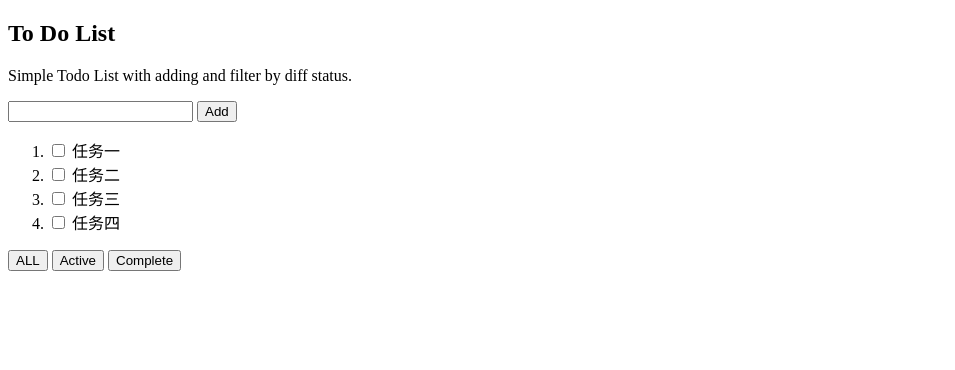
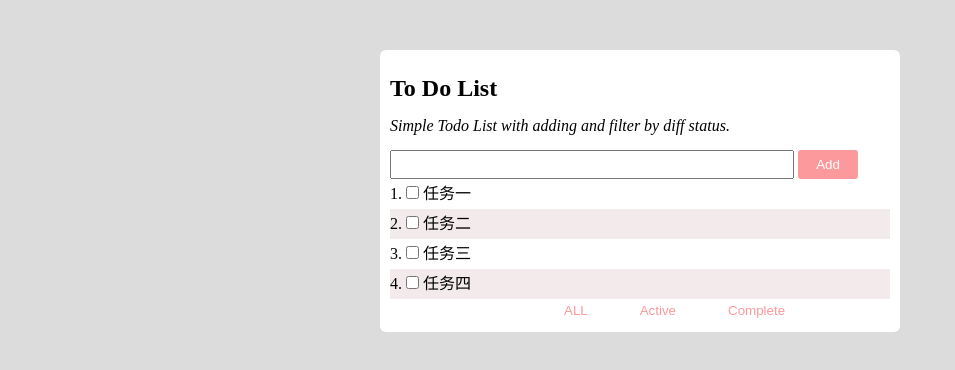
Before and after one commit to tutuchaoren22/DOM-ToDoList, a plain HTML site: page index.html in a window 1280 px wide. Shown: the whole page, without its empty margins (0-955 px from the left). Drawn offline with Linux system fonts and the light colour scheme; files that its build step writes are made by us from their sources.

Commit message:
[duyuqian] feat:Implemented page layout and style

```diff
--- a/index.html
+++ b/index.html
@@ -5,20 +5,21 @@
     <meta charset="UTF-8">
     <meta name="viewport" content="width=device-width, initial-scale=1.0">
     <meta http-equiv="X-UA-Compatible" content="ie=edge">
-    <title>TODOLIST</title>
-    <link rel="stylesheet" type="text/css" href="index.css">
+    <title>ToDoList</title>
+    <link rel="stylesheet" type="text/css" href="./style/index.css">
     <script src="index.js"></script>
 </head>
 
 <body>
+    <div class="main">
         <div class="header">
             <h2>To Do List</h2>
             <p>Simple Todo List with adding and filter by diff status.</p>
         </div>
         <div class="container">
-        <div class="inputContent">
-            <input class="inputAdd"></input>
-            <button class="buttonAdd">Add</button>
+            <div class="input-content">
+                <input class="input-add"></input>
+                <button class="button-add">Add</button>
             </div>
             <ol>
                 <li>
@@ -40,10 +41,13 @@
             </ol>
         </div>
         <div class="footer">
-        <button class="buttonChose">ALL</button>
-        <button class="buttonChose">Active</button>
-        <button class="buttonChose">Complete</button>
+            <button class="button-chose">ALL</button>
+            <button class="button-chose">Active</button>
+            <button class="button-chose">Complete</button>
         </div>
+
+    </div>
+
 </body>
 
 </html>
--- a/style/index.css
+++ b/style/index.css
@@ -0,0 +1,71 @@
+* {
+    margin: 0;
+    padding: 0;
+}
+
+body {
+    background-color: gainsboro;
+}
+
+.main {
+    margin: 50px auto;
+    width: 500px;
+    padding: 10px;
+    border-radius: 6px;
+    background-color: white;
+}
+
+h2,
+p,
+input-content {
+    margin: 15px 0 15px 0;
+}
+
+p {
+    font-style: italic;
+}
+
+.input-add {
+    width: 400px;
+    height: 25px;
+}
+
+.button-add {
+    width: 60px;
+    height: 29px;
+    border: 0;
+    border-radius: 3px;
+    color: white;
+    background-color: rgba(252, 153, 156);
+}
+
+ol li {
+    height: 30px;
+    line-height: 30px;
+    padding: 0;
+    list-style-position: inside;
+}
+
+li:nth-of-type(odd) {
+    background: white;
+}
+
+li:nth-of-type(even) {
+    background: rgba(243, 235, 235);
+}
+
+.footer {
+    padding-left: 150px;
+}
+
+.button-chose {
+    border: 1px solid transparent;
+    padding: 3px;
+    margin: 0 20px 0 20px;
+    color: rgba(252, 153, 156);
+    background-color: white;
+}
+
+.button-chose:hover {
+    border: 1px solid rgba(252, 153, 156);
+}
```
Lines whose indentation alone changed are shown as unchanged.
